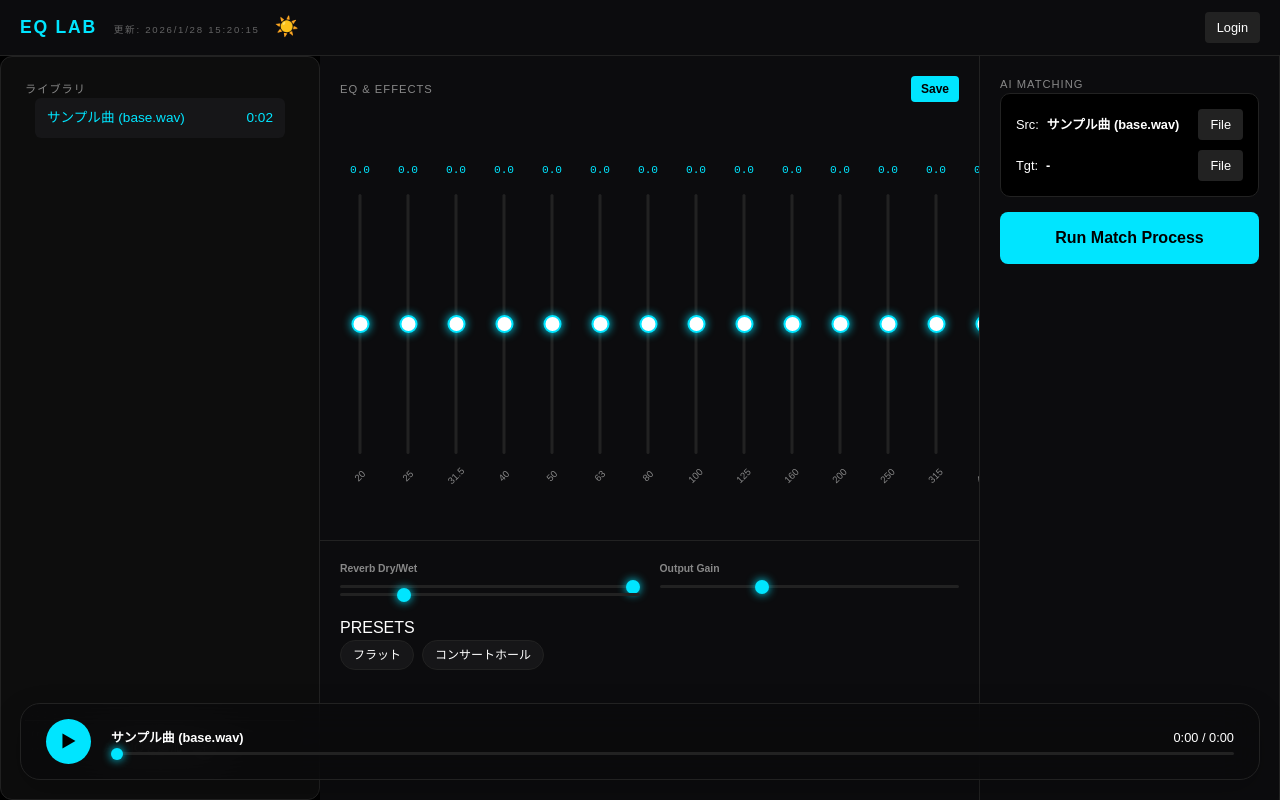
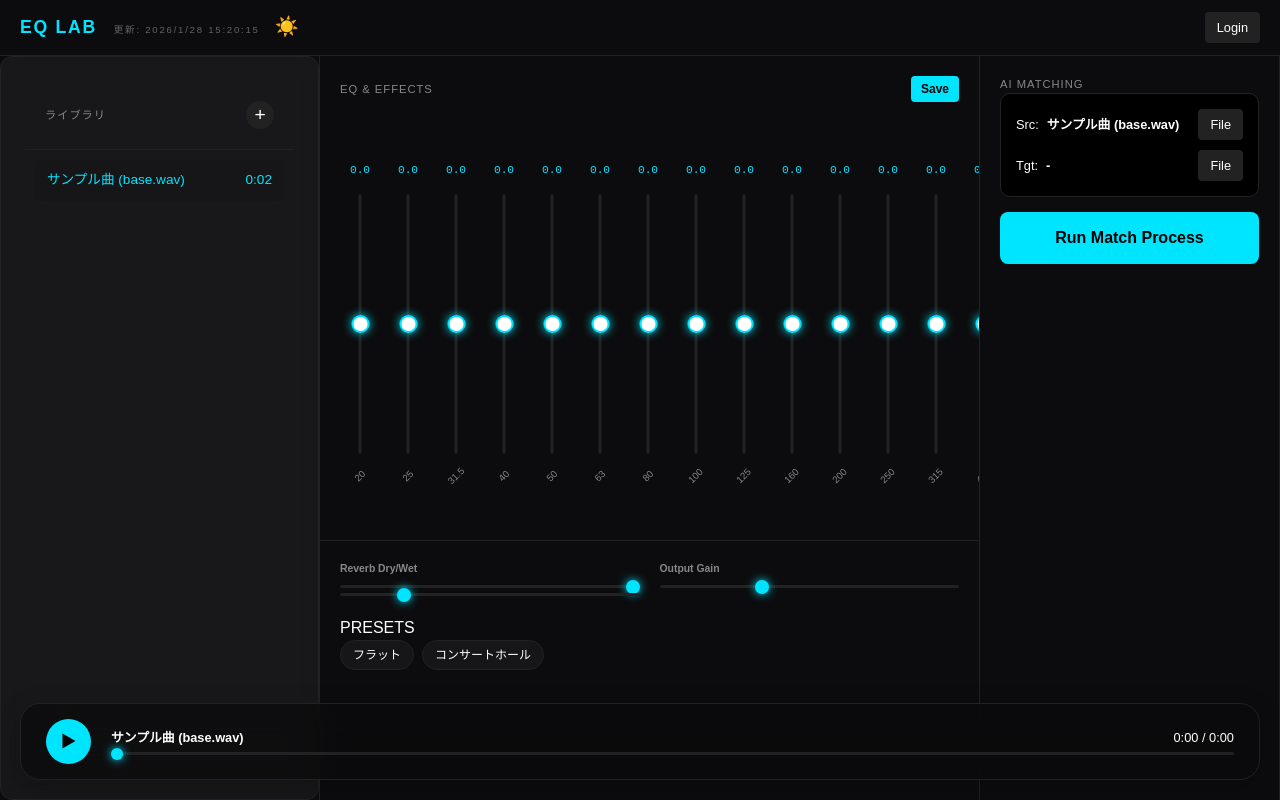
Before and after one commit to shinzyapple/eq-lab-site, a Next.js app: page / in a window 1280 px wide. Built offline with nearby package versions, Linux system fonts and the light colour scheme; no server answers.

Commit message:
修正８

```diff
--- a/app/page.tsx
+++ b/app/page.tsx
@@ -62,6 +62,7 @@ export default function Home() {
   const isLoadingSession = status === "loading";
   const [isLoadingLibrary, setIsLoadingLibrary] = useState(false);
   const [updatedAt, setUpdatedAt] = useState<string>("");
+  const [isDraggingFile, setIsDraggingFile] = useState(false);
 
   const requestRef = useRef<number | null>(null);
 
@@ -278,6 +279,26 @@ export default function Home() {
     e.target.value = "";
   };
 
+  const handleDragOver = (e: React.DragEvent) => {
+    e.preventDefault();
+    setIsDraggingFile(true);
+  };
+
+  const handleDragLeave = () => {
+    setIsDraggingFile(false);
+  };
+
+  const handleDrop = async (e: React.DragEvent) => {
+    e.preventDefault();
+    setIsDraggingFile(false);
+    const file = e.dataTransfer.files?.[0];
+    if (file && file.type.startsWith("audio/")) {
+      // Mock an event structure for handleFileUpload compatibility or just call a shared logic
+      const mockEvent = { target: { files: [file], value: "" } } as any;
+      handleFileUpload(mockEvent, "library");
+    }
+  };
+
   const togglePlay = async () => {
     if (isPlaying) {
       stop();
@@ -386,12 +407,24 @@ export default function Home() {
       <div className="content-grid">
         {/* Left Sidebar: Library & Matching */}
         <aside className="left-sidebar">
-          <section className="glass-panel library-section">
-            <h2 className="section-title">ライブラリ</h2>
+          <section
+            className={`glass-panel library-section ${isDraggingFile ? "drag-active" : ""}`}
+            onDragOver={handleDragOver}
+            onDragLeave={handleDragLeave}
+            onDrop={handleDrop}
+          >
+            <div className="section-head-row">
+              <h2 className="section-title">ライブラリ</h2>
+              <label className="add-icon-btn" title="AUDIOを追加">
+                <input type="file" accept="audio/*" onChange={(e) => handleFileUpload(e, "library")} style={{ display: "none" }} />
+                +
+              </label>
+            </div>
+
             <div className="track-list">
               {library.length === 0 && (
-                <p style={{ fontSize: "0.7rem", opacity: 0.5, textAlign: "center", padding: "20px" }}>
-                  音声ファイルがありません。下のボタンから追加してください。
+                <p style={{ fontSize: "0.7rem", opacity: 0.5, textAlign: "center", padding: "40px 20px" }}>
+                  音声ファイルがありません。<br />ここにドロップするか、上の＋ボタンから追加してください。
                 </p>
               )}
               {library.map((track) => (
@@ -418,11 +451,7 @@ export default function Home() {
                 </div>
               ))}
             </div>
-            <label className="upload-label">
-              AUDIOを追加
-              <input type="file" accept="audio/*" onChange={(e) => handleFileUpload(e, "library")} style={{ display: "none" }} />
-              <div className="add-btn">+</div>
-            </label>
+            {isDraggingFile && <div className="drag-overlay">ファイルをドロップして追加</div>}
           </section>
         </aside>
 
@@ -488,9 +517,14 @@ export default function Home() {
         .content-grid { flex: 1; display: grid; grid-template-columns: 320px 1fr 300px; overflow: hidden; }
         .panel { display: flex; flex-direction: column; border-right: 1px solid var(--border); background: var(--p-bg); overflow: hidden; }
         .panel-head { padding: 20px; display: flex; justify-content: space-between; align-items: center; }
-        h2 { font-size: 0.7rem; color: var(--text-m); letter-spacing: 1px; }
-        .library-section { display: flex; flex-direction: column; height: 100%; overflow: hidden; border-right: 1px solid var(--border);}
-        .track-list { flex: 1; overflow-y: auto; padding: 0 10px 20px; }
+        h2 { font-size: 0.7rem; color: var(--text-m); letter-spacing: 1px; margin: 0; }
+        .library-section { display: flex; flex-direction: column; height: 100%; overflow: hidden; border-right: 1px solid var(--border); position: relative; transition: 0.2s; }
+        .library-section.drag-active { background: rgba(0, 229, 255, 0.05); outline: 2px dashed var(--accent); outline-offset: -10px; }
+        .section-head-row { padding: 20px; display: flex; justify-content: space-between; align-items: center; border-bottom: 1px solid var(--border); }
+        .add-icon-btn { width: 28px; height: 28px; background: var(--border); border-radius: 50%; display: flex; align-items: center; justify-content: center; cursor: pointer; color: var(--text); font-size: 1.2rem; transition: 0.2s; }
+        .add-icon-btn:hover { background: var(--accent); color: #000; }
+        .drag-overlay { position: absolute; inset: 0; background: rgba(0,0,0,0.7); display: flex; align-items: center; justify-content: center; font-size: 0.9rem; color: var(--accent); pointer-events: none; z-index: 10; font-weight: bold; }
+        .track-list { flex: 1; overflow-y: auto; padding: 10px; }
         .library-item { padding: 10px 12px; border-radius: 6px; cursor: pointer; font-size: 0.85rem; display: flex; justify-content: space-between; align-items: center; }
         .library-item:hover { background: var(--hover); }
         .active { background: var(--hover); color: var(--accent); }
@@ -535,6 +569,7 @@ export default function Home() {
           .fx-grid { grid-template-columns: 1fr; }
           .player { bottom: 0; left: 0; right: 0; border-radius: 20px 20px 0 0; padding-bottom: 35px; }
         }
+        .left-sidebar { display: flex; flex-direction: column; background: var(--p-bg); border-right: 1px solid var(--border); }
       `}</style>
     </main>
   );
```
